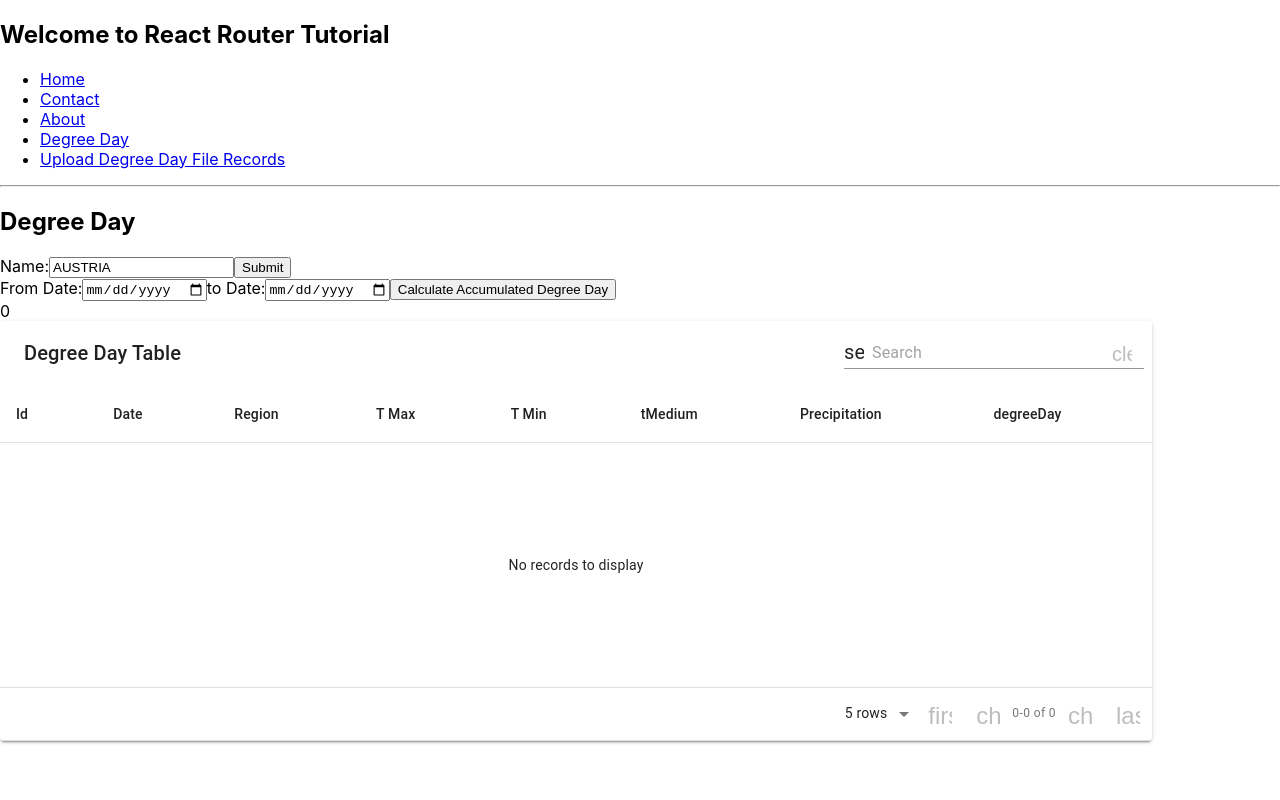
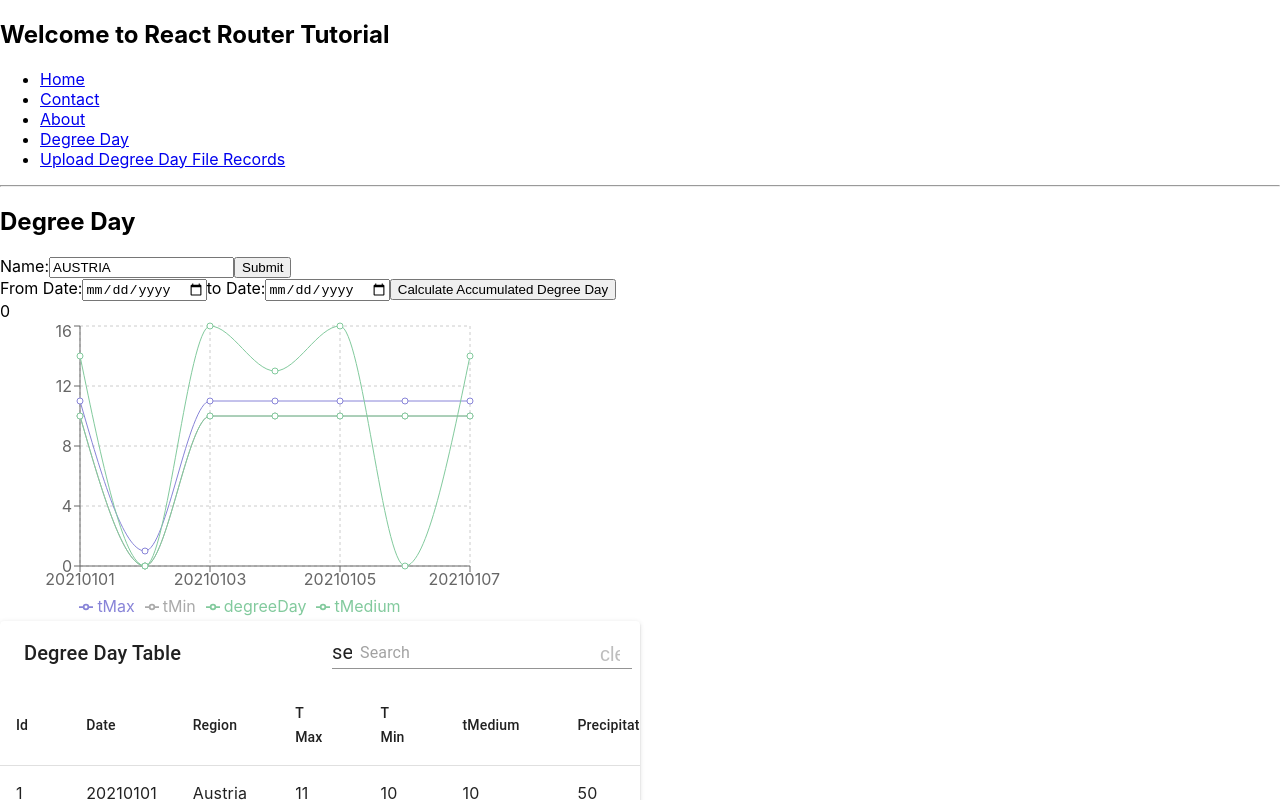
Before and after one commit to sajalsinghal7/farm-ui, a React (Create React App) app: page /degreeDay in a window 1280 px wide. Shown: the top 800 px of the page. Built offline with nearby package versions, Linux system fonts and the light colour scheme.

Commit message:
added graph

```diff
--- a/package.json
+++ b/package.json
@@ -12,7 +12,8 @@
     "web-vitals": "^1.1.1",
     "react-router-dom": "^5.2.0",
     "material-table": "^1.69.2",
-    "@material-ui/core": "^4.11.3"
+    "@material-ui/core": "^4.11.3",
+    "recharts": "2.0.8"
   },
   "scripts": {
     "start": "react-scripts start",
--- a/src/components/DegreeDay.js
+++ b/src/components/DegreeDay.js
@@ -1,5 +1,7 @@
 import React, { Component } from 'react';
 import MaterialTable from 'material-table'
+
+import { LineChart, Line, XAxis, YAxis, CartesianGrid, Tooltip, Legend, ResponsiveContainer } from 'recharts';
 class DegreeDay extends Component {
   constructor(props) {
     super(props);
@@ -10,7 +12,78 @@ class DegreeDay extends Component {
       degreeDayFrom: '',
       degreeDayTo: '',
       accumulatedDegreeDay: 0,
-      apiResponse: []
+      apiResponse: [
+        {
+          id: 1,
+          region: "Austria",
+          date: 20210101,
+          tMax: 11,
+          tMin: 10,
+          tMedium: 10,
+          precipitation: 50,
+          degreeDay: 14
+        },
+        {
+          id: 2,
+          region: "Austria",
+          date: 20210102,
+          tMax: 1,
+          tMin: 0,
+          tMedium: 0,
+          precipitation: 50,
+          degreeDay: 0
+        },
+        {
+          id: 3,
+          region: "Austria",
+          date: 20210103,
+          tMax: 11,
+          tMin: 10,
+          tMedium: 10,
+          precipitation: 51,
+          degreeDay: 16
+        },
+        {
+          id: 4,
+          region: "Austria",
+          date: 20210104,
+          tMax: 11,
+          tMin: 10,
+          tMedium: 10,
+          precipitation: 50,
+          degreeDay: 13
+        },
+        {
+          id: 5,
+          region: "Austria",
+          date: 20210105,
+          tMax: 11,
+          tMin: 10,
+          tMedium: 10,
+          precipitation: 50,
+          degreeDay: 16
+        },
+        {
+          id: 6,
+          region: "Austria",
+          date: 20210106,
+          tMax: 11,
+          tMin: 10,
+          tMedium: 10,
+          precipitation: 50,
+          degreeDay: 0
+        },
+        {
+          id: 7,
+          region: "Austria",
+          date: 20210107,
+          tMax: 11,
+          tMin: 10,
+          tMedium: 10,
+          precipitation: 50,
+          degreeDay: 14
+        }
+      ]
     };
   }
 
@@ -107,7 +180,28 @@ class DegreeDay extends Component {
         {this.state.accumulatedDegreeDay}
       </div>
 
-      <div style={{ maxWidth: '90%' }}>
+        <LineChart
+          width={500}
+          height={300}
+          data={this.state.apiResponse}
+          margin={{
+            top: 5,
+            right: 30,
+            left: 20,
+            bottom: 5,
+          }}
+        >
+          <CartesianGrid strokeDasharray="3 3" />
+          <XAxis dataKey="date" />
+          <YAxis />
+          <Tooltip />
+          <Legend />
+          <Line type="monotone" dataKey="tMax" stroke="#8884d8" activeDot={{ r: 8 }} />
+          <Line type="monotone" dataKey="tMin" stroke="#aaaaaa" activeDot={{ r: 8 }} />
+          <Line type="monotone" dataKey="degreeDay" stroke="#82ca9d" />
+          <Line type="monotone" dataKey="tMedium" stroke="#82ca9d" />
+        </LineChart>
+      <div style={{ maxWidth: '50%' }}>
         <MaterialTable
           columns={[
             { title: 'Id', field: 'id' },
@@ -123,6 +217,7 @@ class DegreeDay extends Component {
           title="Degree Day Table"
         />
       </div>
+
         </div>
     );
   }
```
Also changed, not shown: 1 other file (tests, documents, lock files or other folders).
